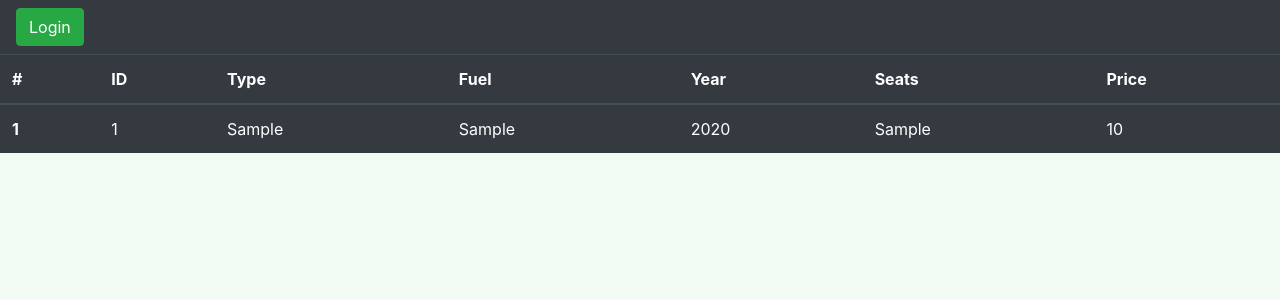
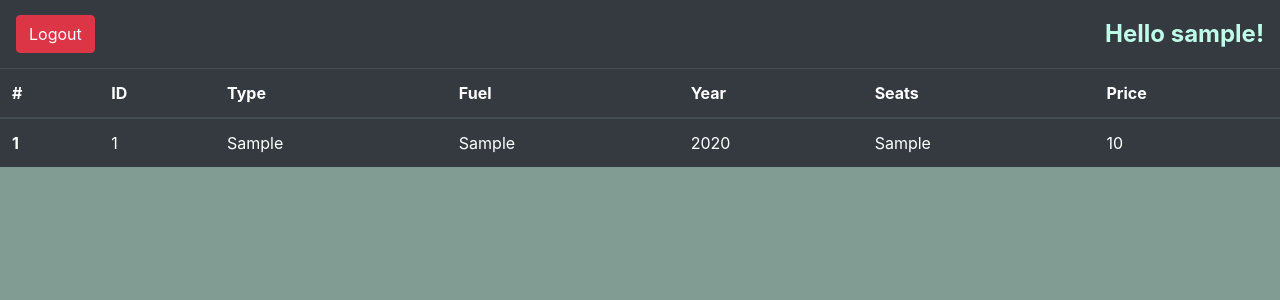
Before and after one commit to milanbalazs/record_management_system, a PHP site: page / in a window 1280 px wide. Shown: the top 300 px of the page. Run offline with PHP 8.4, Linux system fonts and the light colour scheme; the visitor is signed in with stand-in values (Sample User, id 1); tables that the repository leaves empty or names only in its code hold one stand-in row (values such as "Sample post").

Commit message:
Add logout page and add session cookie handling

```diff
--- a/app/index.css
+++ b/app/index.css
@@ -1,3 +1,10 @@
 body {
-    background-color: #f2fcf5;
+    background-color: #819c92;
 }
+
+.navbar-text {
+    /* The !important is needed to overwrite the default theme */
+    font-size: 24px !important;
+    font-weight: bold !important;
+    color: rgb(189, 255, 233) !important;
+}
--- a/app/index.php
+++ b/app/index.php
@@ -5,10 +5,15 @@ require_once "common.php";
 // Include config PHP file
 require_once "config.php";
 
-// redirect("login.php");
+// Initialize the session
+session_start();
 
 if($_SERVER['REQUEST_METHOD'] == "POST" and isset($_POST['login_btn'])) {
     redirect("login.php");
+}
+
+if($_SERVER['REQUEST_METHOD'] == "POST" and isset($_POST['logout_btn'])) {
+    redirect("logout.php");
 }
 
 ?>
@@ -25,8 +30,24 @@ if($_SERVER['REQUEST_METHOD'] == "POST" and isset($_POST['login_btn'])) {
 <body>
     <nav class="navbar navbar-dark bg-dark">
     <form class="form-inline" action="index.php" method="post">
-        <input class="btn btn-success my-2 my-sm-0" type="submit" name="login_btn" value="Login" />
+        <?php
+            // Check if the user is already logged in, if yes then redirect him to index page
+            if(isset($_SESSION["loggedin"]) && $_SESSION["loggedin"] === true){
+                echo '<input class="btn btn-danger my-2 my-sm-0" type="submit" name="logout_btn" value="Logout" />';
+            }
+            else {
+                echo '<input class="btn btn-success my-2 my-sm-0" type="submit" name="login_btn" value="Login" />';
+            }
+        ?>
     </form>
+    <?php
+        // Check if the user is already logged in, if yes then redirect him to index page
+        if(isset($_SESSION["loggedin"]) && $_SESSION["loggedin"] === true){
+            echo '<span class="navbar-text">';
+            echo 'Hello ' . $_SESSION["user_name"] . '!';
+            echo '</span>';
+        }
+    ?>
     </nav>
     <table class="table table-dark">
         <thead>
```
Also changed, not shown: app/login.php (+7 -7 lines), app/logout.php (added, +16 -0 lines), 1 other file.
